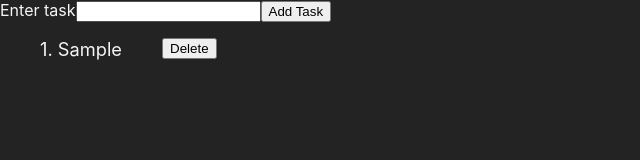
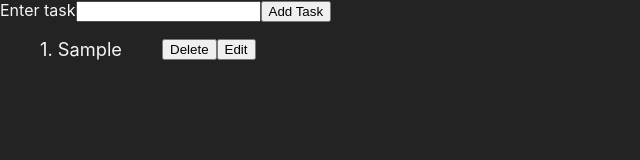
Before and after one commit to man7788/handle-inputs-render-lists, a React (Create React App) app in the folder task-app/: page / in a window 1280 px wide. Both pictures are taken after typing "Sample" into the empty fields and a click on the button "Add Task". Shown: the top 160 px of the page, without its empty margins (0-640 px from the left). Built offline with nearby package versions, Linux system fonts and the light colour scheme; the HTML template or start-up script is replaced by a standard one.

Commit message:
Add edit function

```diff
--- a/task-app/src/App.js
+++ b/task-app/src/App.js
@@ -13,6 +13,12 @@ class App extends Component {
         order: '',
       },
       tasks: [],
+      edits: [],
+      editTask: {
+        text: '',
+        id: uniqid(),
+        order: '',
+      },
     };
   }
 
@@ -28,18 +34,32 @@ class App extends Component {
 
   onSubmitTask = (e) => {
     e.preventDefault();
+    const newEdit = {
+      display: (
+        <button
+          key={this.state.task.id}
+          id={this.state.task.id}
+          onClick={this.onEdit}
+        >
+          Edit
+        </button>
+      ),
+      id: this.state.task.id,
+    };
     this.setState({
       tasks: this.state.tasks.concat(this.state.task),
       task: {
         text: '',
         id: uniqid(),
       },
+      edits: this.state.edits.concat(newEdit),
     });
   };
 
   onDelete = (e) => {
     const targetId = e.target.id;
 
+    const newEdits = this.state.edits.filter((task) => task.id !== targetId);
     let newTasks = this.state.tasks.filter((task) => task.id !== targetId);
 
     newTasks = newTasks.map((task, index) => {
@@ -49,11 +69,91 @@ class App extends Component {
 
     this.setState({
       tasks: newTasks,
+      edits: newEdits,
+    });
+  };
+
+  onEdit = (e) => {
+    const targetId = e.target.id;
+
+    let newEdits = this.state.edits.map((edit, index) => {
+      if (edit.id === targetId) {
+        edit.index = index;
+        edit.display = undefined;
+        edit.field = (
+          <form onSubmit={this.onSubmitEdit}>
+            <input onChange={this.handleEdit} type="text" id={edit.id} />
+            <button type="submit">Submit</button>
+          </form>
+        );
+        return edit;
+      } else {
+        return edit;
+      }
+    });
+
+    this.setState({
+      edits: newEdits,
+    });
+  };
+
+  handleEdit = (e) => {
+    const id = e.target.id;
+    let order;
+
+    this.state.tasks.forEach((task) => {
+      if (task.id === id) {
+        order = task.order;
+      }
+    });
+
+    this.setState({
+      editTask: {
+        text: e.target.value,
+        id: this.state.editTask.id,
+        order: order,
+      },
+    });
+  };
+
+  onSubmitEdit = (e) => {
+    e.preventDefault();
+    const newEdit = {
+      display: (
+        <button
+          key={this.state.editTask.id}
+          id={this.state.editTask.id}
+          onClick={this.onEdit}
+        >
+          Edit
+        </button>
+      ),
+      id: this.state.editTask.id,
+      field: undefined,
+    };
+
+    const order = this.state.editTask.order;
+    const newTasks = this.state.tasks.map((task) => {
+      return task;
+    });
+    const newEdits = this.state.edits.map((task) => {
+      return task;
+    });
+    newTasks.splice(order, 1, this.state.editTask);
+    newEdits.splice(order, 1, newEdit);
+
+    this.setState({
+      tasks: newTasks,
+      editTask: {
+        text: '',
+        id: uniqid(),
+      },
+      edits: newEdits,
     });
   };
 
   render() {
-    const { task, tasks } = this.state;
+    const { task, tasks, edits } = this.state;
 
     return (
       <div>
@@ -73,16 +173,39 @@ class App extends Component {
             style={{
               listStyleType: 'none',
               display: 'flex',
+            }}
+          >
+            <div
+              style={{
+                display: 'flex',
                 flexDirection: 'column',
               }}
             >
               {tasks.map((task) => {
                 return (
+                  <div key={task.id}>
                     <button key={task.id} id={task.id} onClick={this.onDelete}>
                       Delete
                     </button>
+                  </div>
                 );
               })}
+            </div>
+            <div
+              style={{
+                display: 'flex',
+                flexDirection: 'column',
+              }}
+            >
+              {edits.map((edit) => {
+                return (
+                  <div key={edit.id}>
+                    {edit.field}
+                    {edit.display}
+                  </div>
+                );
+              })}
+            </div>
           </ul>
         </div>
       </div>
```
Lines whose indentation alone changed are shown as unchanged.
